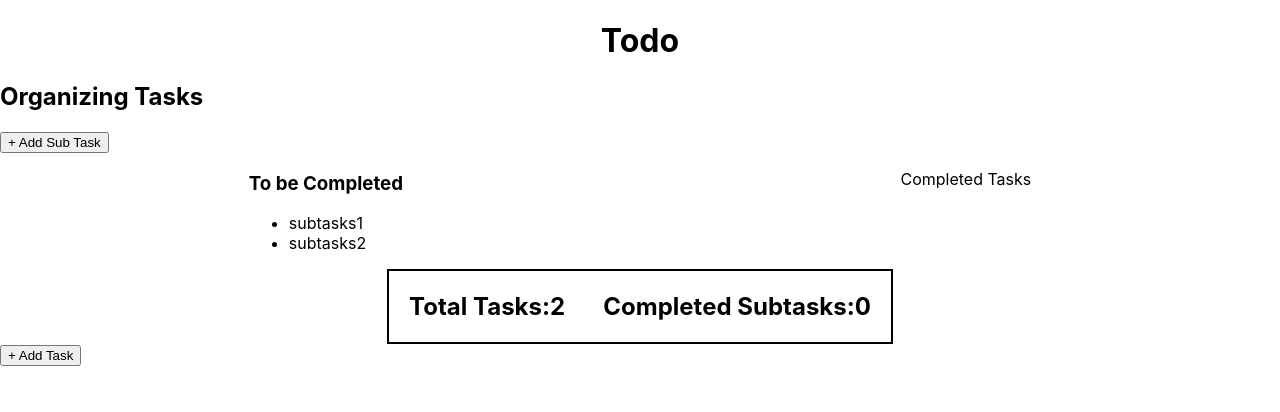
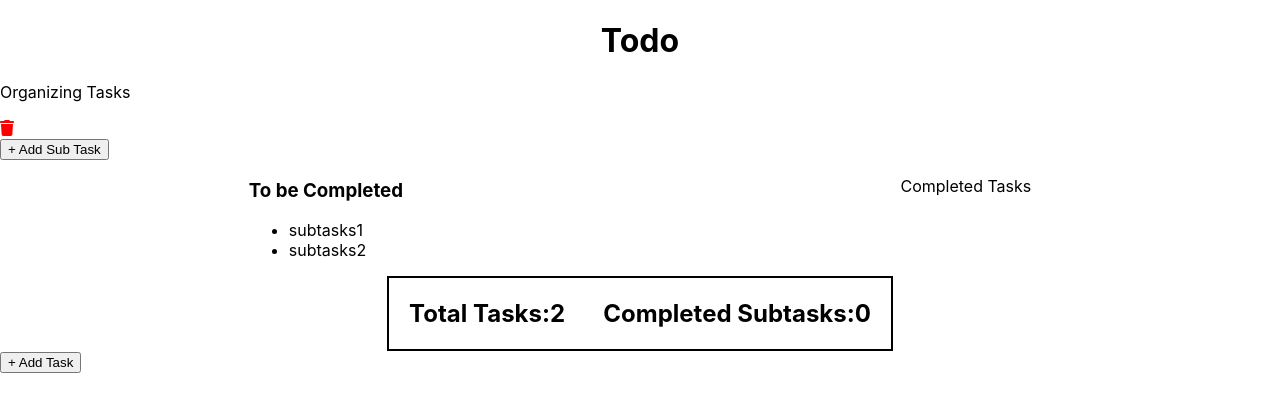
Before and after one commit to ayeza-baseer/TodoApp, a React (Create React App) app: page / in a window 1280 px wide. Shown: the top 412 px of the page. Built offline with nearby package versions, Linux system fonts and the light colour scheme.

Commit message:
delete task

```diff
--- a/src/components/TaskHeading.jsx
+++ b/src/components/TaskHeading.jsx
@@ -1,20 +1,49 @@
+import { FontAwesomeIcon } from "@fortawesome/react-fontawesome";
+import { faTrash } from "@fortawesome/free-solid-svg-icons";
+
 function TaskHeading(props) {
-  const { title, subtaskLength, completedSubtask } = props;
+  const {
+    title,
+    subtaskLength,
+    completedSubtask,
+    handleTaskHover,
+    taskId,
+    setHoveredTask,
+    hoveredTask,
+    handleTaskClick,
+  } = props;
   return (
-    <>
-      <h2
+    <div
+      onMouseOver={() => handleTaskHover(taskId)}
+      onMouseOut={() => setHoveredTask(null)}
+    >
+      <div className="inner-heading">
+        <div>
+          <p
             style={{
               textDecorationLine:
                 subtaskLength == completedSubtask &&
-           (subtaskLength &&
-            completedSubtask != 0)
+                subtaskLength &&
+                completedSubtask != 0
                   ? "line-through"
                   : "none",
             }}
           >
             {title}
-      </h2>
-    </>
+          </p>
+        </div>
+        <div>
+          {hoveredTask == taskId && (
+            <FontAwesomeIcon
+              className="icon"
+              color="red"
+              icon={faTrash}
+              onClick={() => handleTaskClick(taskId)}
+            />
+          )}
+        </div>
+      </div>
+    </div>
   );
 }
 
```
Lines whose indentation alone changed are shown as unchanged.
